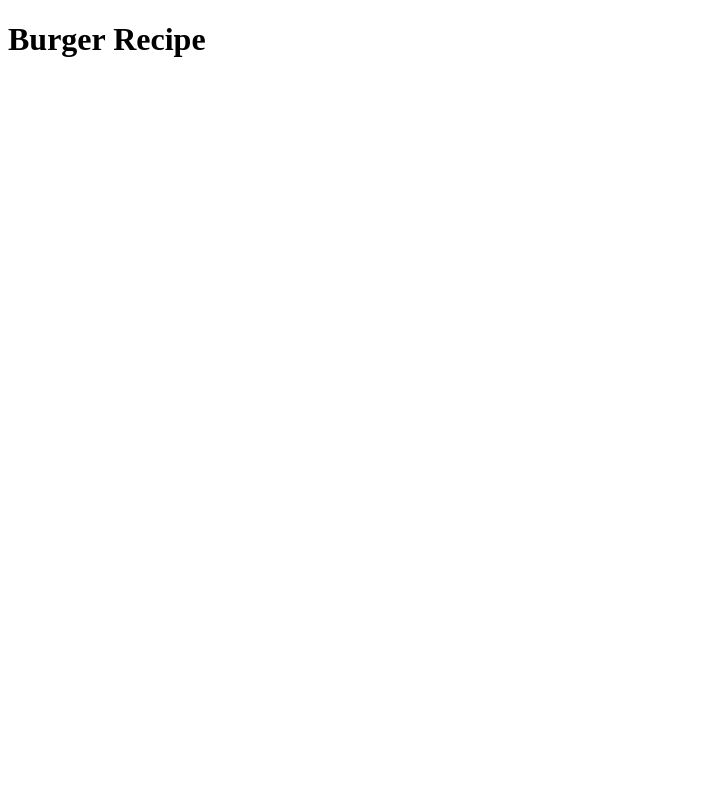
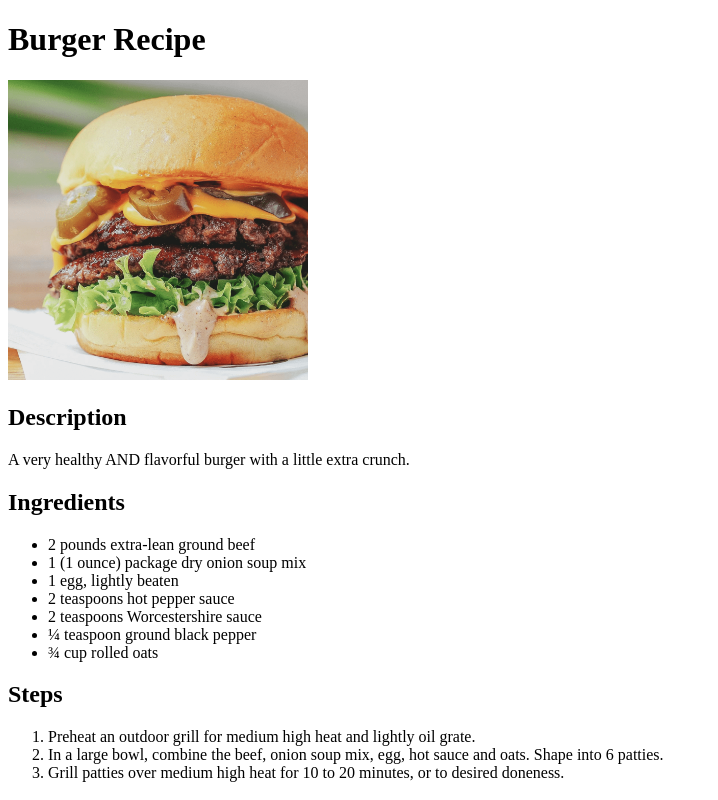
Before and after one commit to HopeAm-11/odin-recipes, a plain HTML site: page recipes/burger.html in a window 1280 px wide. Shown: the whole page, without its empty margins (0-718 px from the left). Drawn offline with Linux system fonts and the light colour scheme.

Commit message:
Recipe Page Content

```diff
--- a/recipes/burger.html
+++ b/recipes/burger.html
@@ -1,11 +1,41 @@
 <!DOCTYPE html>
 <html lang="en">
+
 <head>
     <meta charset="UTF-8">
     <meta name="viewport" content="width=device-width, initial-scale=1.0">
     <title>Document</title>
 </head>
+
 <body>
     <h1>Burger Recipe</h1>
+    <img src="images/burger.png" alt="a picture of a burger" width="300px" height="300px">
+    <h2>Description</h2>
+    <p>
+
+        A very healthy AND flavorful burger with a little extra crunch.
+    </p>
+    <h2>Ingredients</h2>
+    <ul>
+        <li>2 pounds extra-lean ground beef </li>
+        <li>1 (1 ounce) package dry onion soup mix </li>
+        <li> 1 egg, lightly beaten </li>
+        <li>2 teaspoons hot pepper sauce </li>
+        <li>2 teaspoons Worcestershire sauce </li>
+        <li>¼ teaspoon ground black pepper </li>
+        <li>¾ cup rolled oats </li>
+    </ul>
+    <h2>Steps</h2>
+
+    <ol>
+        <li>Preheat an outdoor grill for medium high heat and lightly oil grate.
+        </li>
+        <li>In a large bowl, combine the beef, onion soup mix, egg, hot sauce and oats. Shape into 6 patties.
+        </li>
+        <li>Grill patties over medium high heat for 10 to 20 minutes, or to desired doneness.
+        </li>
+    </ol>
+
 </body>
+
 </html>
```
Also changed, not shown: recipes/images/burger.png (added).
